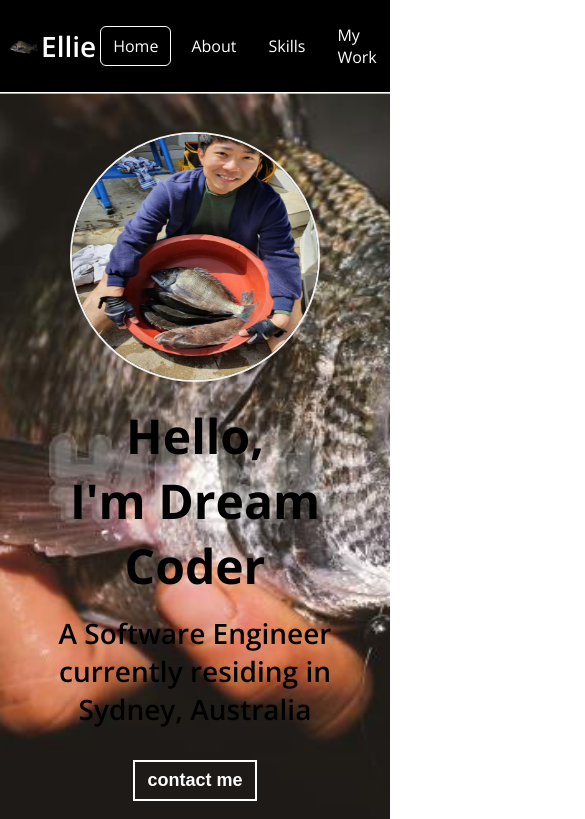
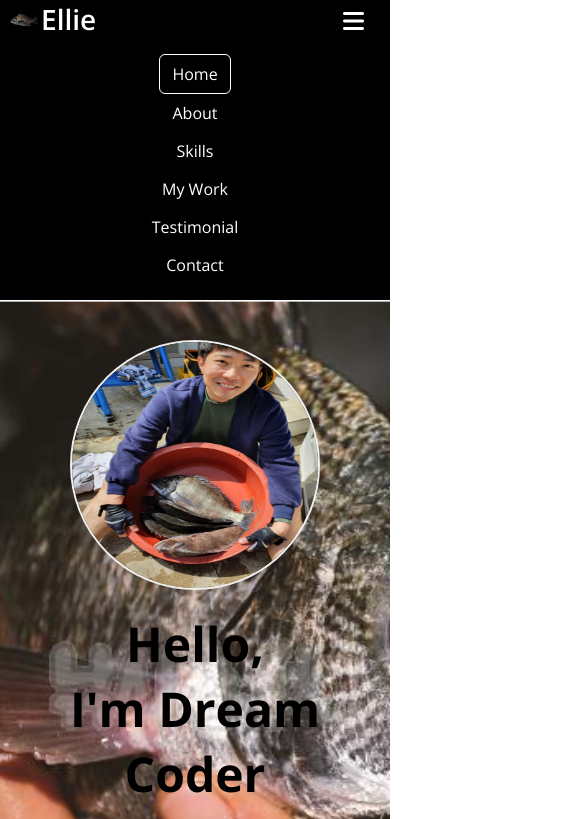
Before and after one commit to 1005jsc/portfoliosample, a plain HTML site: page index.html in a window 390 px wide. Shown: the top 819 px of the page, 585 px wide, since content can reach past the window. Drawn offline with nearby package versions, Linux system fonts and the light colour scheme.

Commit message:
responsive web

```diff
--- a/index.html
+++ b/index.html
@@ -31,6 +31,13 @@
         <li class="navbar__menu__item">Contact</li>
       </ul>
     </div>
+
+    <!-- Toggle button -->
+    <button class="navbar__toggle-btn">
+      <i class="fas fa-bars"></i>
+    </button>
+
+
   </nav>
   <!-- Home -->
   <section id="home" class="section__container">
--- a/style.css
+++ b/style.css
@@ -143,6 +143,7 @@ button {
   display: flex;
   justify-content: space-between;
   align-items: center;
+  left: 200px;
 }
 
 .navbar__menu__item {
@@ -158,6 +159,17 @@ button {
 
 .navbar__menu__item:hover {
   background-color: var(--color-dark-pink);
+}
+
+/* toggle button */
+
+.navbar__toggle-btn {
+  position: absolute;
+  color: var(--color-white);
+  right: 20px;
+  top: 7px;
+  font-size: 24px;
+  display: none;
 }
 
 /* Home  */
@@ -484,3 +496,43 @@ button {
   transform: scale(1.1);
   color: var(--color-blue);
 }
+
+/* For below 768px screen width */
+
+@media screen and (max-width: 768px) {
+  .navbar__toggle-btn {
+    display: block;
+  }
+
+  #navbar {
+    flex-direction: column;
+    align-items: flex-start;
+  }
+
+  .navbar__menu {
+    flex-direction: column;
+    width: 100%;
+  }
+
+  .about__majors {
+    flex-direction: column;
+  }
+
+  .skillset {
+    flex-direction: column;
+  }
+
+  .project {
+    flex-grow: 1;
+  }
+
+  .textimonial__avatar {
+    width: 60px;
+    height: 60px;
+  }
+
+  .textimonial__avatar2 {
+    width: 60px;
+    height: 60px;
+  }
+}
```
